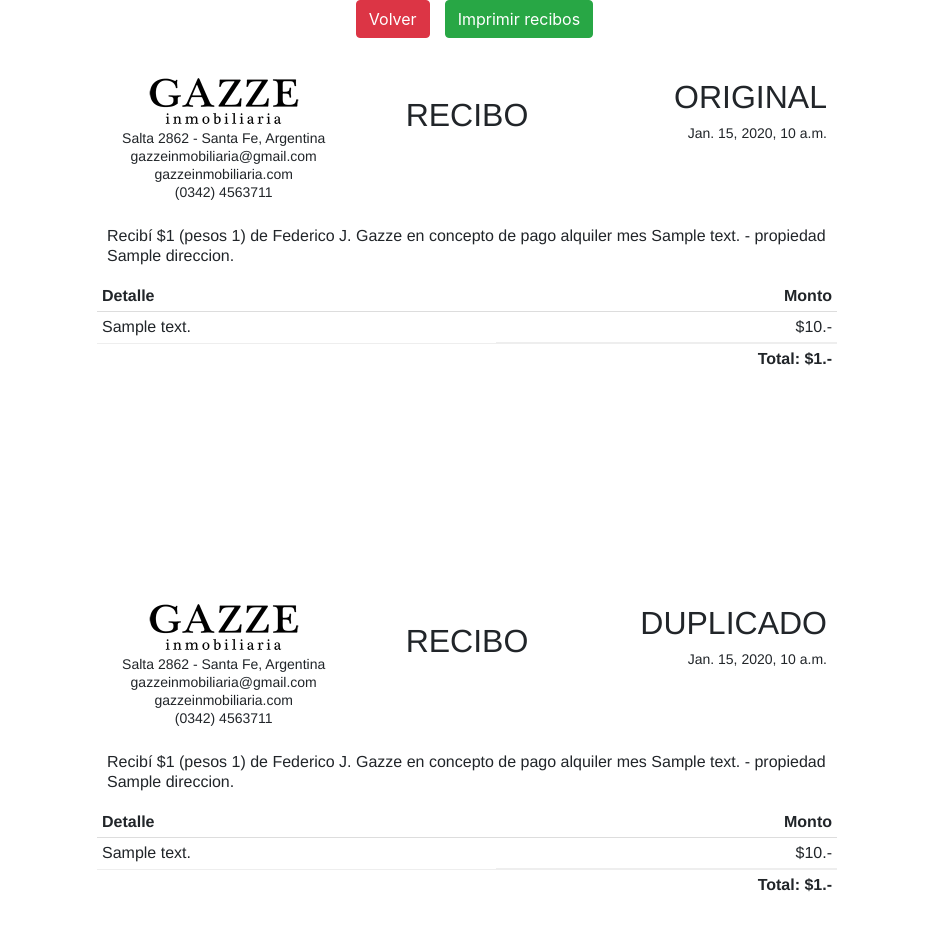
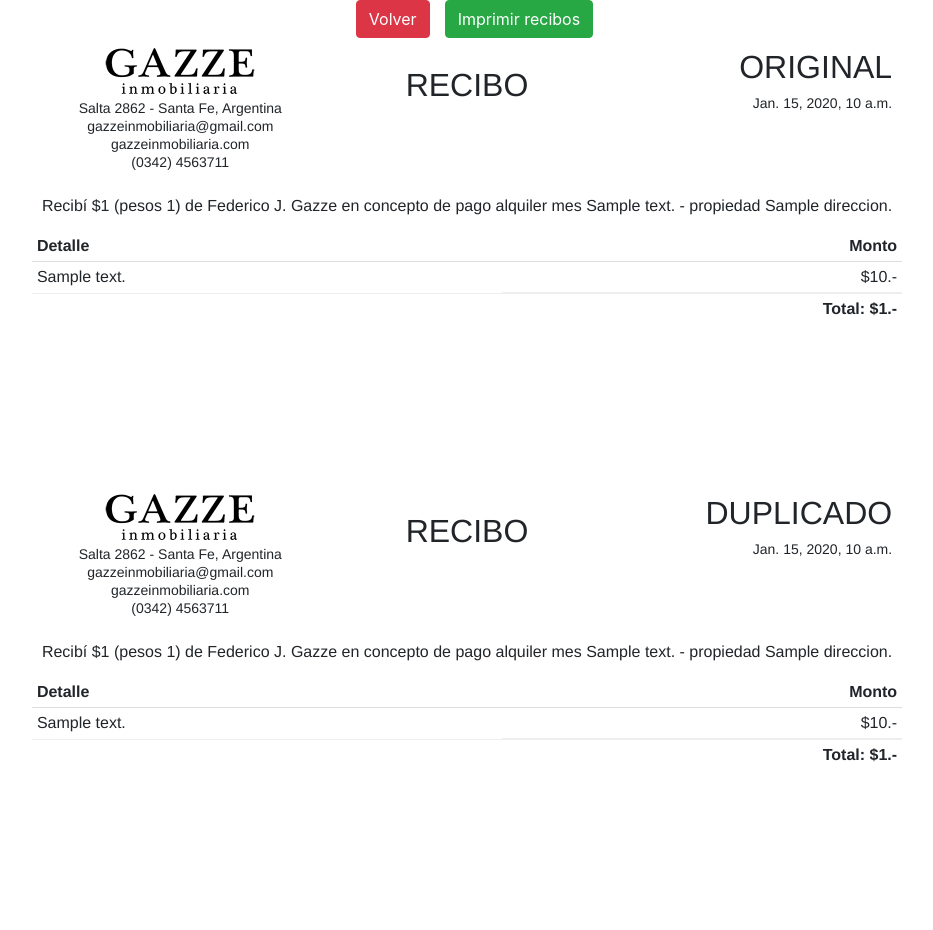
Before and after one commit to RodolfoAragno/Inmobiliaria-Python, a Django app: template templates/cobros_pagos/recibo_pago.html in a window 1280 px wide. Shown: the whole page, without its empty margins (173-1106 px from the left). After the commit the page ends 762 px from the top, so only its background shows below. Run offline with Django 3.2, Linux system fonts and the light colour scheme; the template is opened without the code that fills it: most values are stand-ins (such as "Sample title", 1, 10 or a date in 2020); some libraries are stand-ins or nearby versions.

Commit message:
arreglo recibos

```diff
--- a/static/css/recibos.css
+++ b/static/css/recibos.css
@@ -1,20 +1,20 @@
+body {
+    height: 100%;
+}
+
 .recibos {
+    height: 100%;
     display: flex;
     flex-direction: column;
     flex-wrap: nowrap;
-    justify-content: space-around;
-    align-items: stretch;
-    align-content: stretch;
 }
 
 .recibo {
     height: 50%;
-    align-items: center;
+    align-content: center;
 }
 
 .invoice-box {
-    max-width: 800px;
-    padding: 30px;
     font-size: 14px;
     line-height: 20px;
     font-family: 'Helvetica Neue', 'Helvetica', Helvetica, Arial, sans-serif;
```
